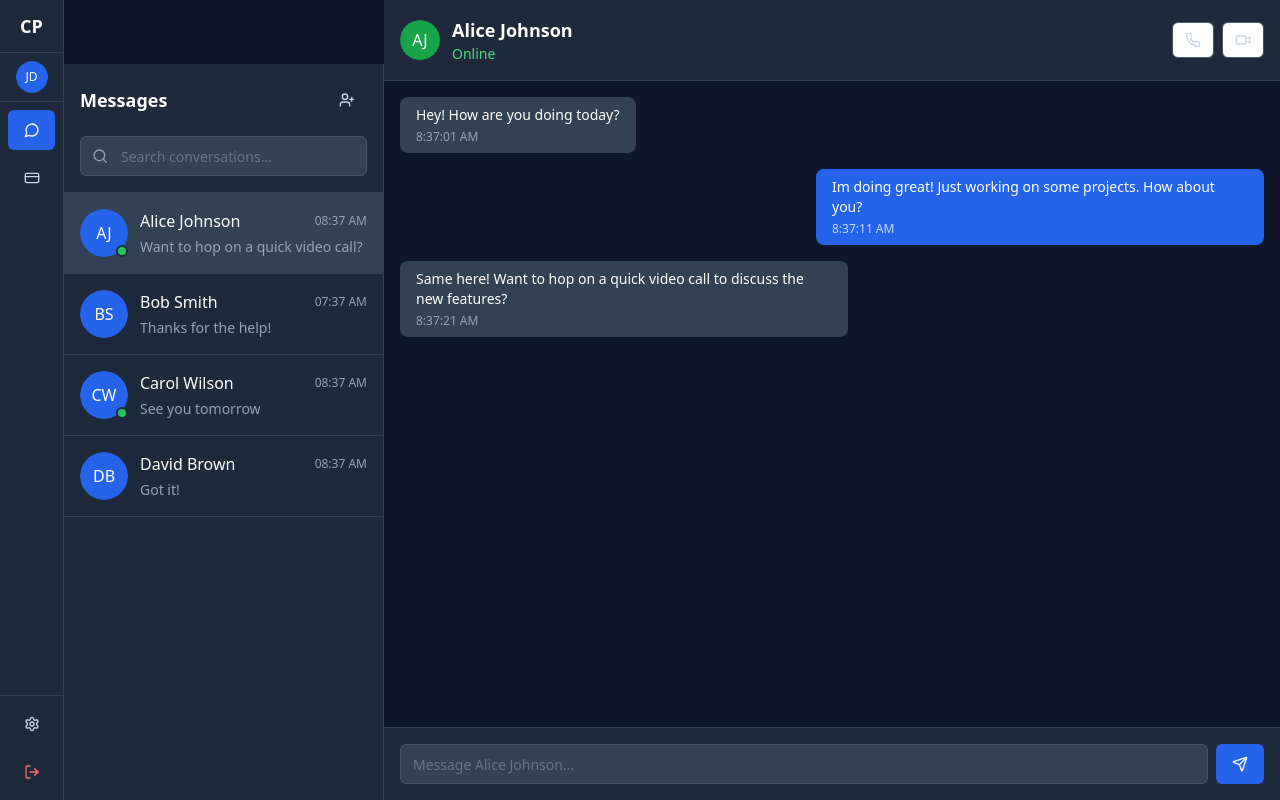
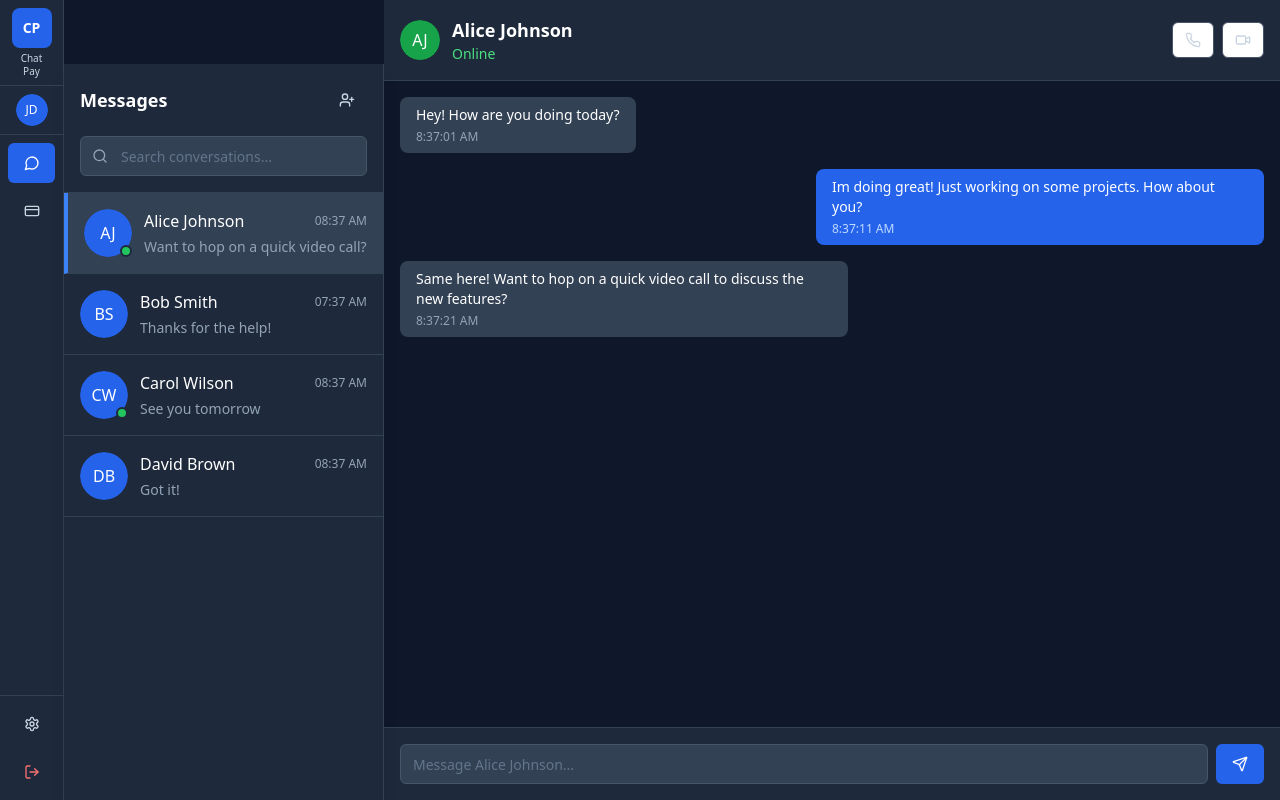
Before and after one commit to Hamid-GenAI-Eng/social-pay-link, a React (Vite) app: page / in a window 1280 px wide. Both pictures are taken after typing "name@example.com", "Sample123" into the empty fields and a click on the button "Sign In". Built offline with nearby package versions, Linux system fonts and the light colour scheme.

Commit message:
Fix: Complete app name and component alignment
- Updated the application name in the sidebar header.
- Improved component alignment for a more professional look.

```diff
--- a/src/components/chat/FriendsSidebar.tsx
+++ b/src/components/chat/FriendsSidebar.tsx
@@ -3,7 +3,7 @@ import React, { useState } from 'react';
 import { Button } from '@/components/ui/button';
 import { Input } from '@/components/ui/input';
 import { Avatar, AvatarFallback } from '@/components/ui/avatar';
-import { Search, Plus, UserPlus } from 'lucide-react';
+import { Search, UserPlus } from 'lucide-react';
 
 interface Friend {
   id: string;
@@ -64,15 +64,15 @@ export const FriendsSidebar: React.FC<FriendsSidebarProps> = ({ selectedFriend,
   );
 
   return (
-    <div className="fixed left-16 top-16 h-[calc(100vh-4rem)] w-80 bg-slate-800 border-r border-slate-700 flex flex-col">
+    <div className="fixed left-16 top-16 h-[calc(100vh-4rem)] w-80 bg-slate-800 border-r border-slate-700 flex flex-col shadow-lg">
       {/* Header */}
-      <div className="p-4 border-b border-slate-700">
+      <div className="p-4 border-b border-slate-700 bg-slate-750">
         <div className="flex items-center justify-between mb-4">
           <h2 className="text-lg font-semibold text-white">Messages</h2>
           <Button
             variant="ghost"
             size="icon"
-            className="text-slate-300 hover:bg-slate-700 hover:text-white"
+            className="text-slate-300 hover:bg-slate-700 hover:text-white transition-colors"
             title="Add Friend"
           >
             <UserPlus className="h-4 w-4" />
@@ -86,7 +86,7 @@ export const FriendsSidebar: React.FC<FriendsSidebarProps> = ({ selectedFriend,
             value={searchQuery}
             onChange={(e) => setSearchQuery(e.target.value)}
             placeholder="Search conversations..."
-            className="pl-10 bg-slate-700 border-slate-600 text-white placeholder-slate-400"
+            className="pl-10 bg-slate-700 border-slate-600 text-white placeholder-slate-400 focus:border-blue-500 focus:ring-blue-500"
           />
         </div>
       </div>
@@ -96,9 +96,9 @@ export const FriendsSidebar: React.FC<FriendsSidebarProps> = ({ selectedFriend,
         {filteredFriends.map((friend) => (
           <div
             key={friend.id}
-            className={`p-4 border-b border-slate-700 cursor-pointer transition-colors ${
+            className={`p-4 border-b border-slate-700 cursor-pointer transition-all duration-200 ${
               selectedFriend?.id === friend.id
-                ? 'bg-slate-700'
+                ? 'bg-slate-700 border-l-4 border-l-blue-500'
                 : 'hover:bg-slate-700/50'
             }`}
             onClick={() => onSelectFriend(friend)}
@@ -106,7 +106,7 @@ export const FriendsSidebar: React.FC<FriendsSidebarProps> = ({ selectedFriend,
             <div className="flex items-center space-x-3">
               <div className="relative">
                 <Avatar className="h-12 w-12">
-                  <AvatarFallback className="bg-blue-600 text-white">
+                  <AvatarFallback className="bg-blue-600 text-white font-medium">
                     {friend.name.split(' ').map(n => n[0]).join('')}
                   </AvatarFallback>
                 </Avatar>
@@ -116,7 +116,7 @@ export const FriendsSidebar: React.FC<FriendsSidebarProps> = ({ selectedFriend,
               </div>
 
               <div className="flex-1 min-w-0">
-                <div className="flex items-center justify-between">
+                <div className="flex items-center justify-between mb-1">
                   <h3 className="text-white font-medium truncate">{friend.name}</h3>
                   {friend.lastMessageTime && (
                     <span className="text-xs text-slate-400">
@@ -125,7 +125,7 @@ export const FriendsSidebar: React.FC<FriendsSidebarProps> = ({ selectedFriend,
                   )}
                 </div>
                 {friend.lastMessage && (
-                  <p className="text-sm text-slate-400 truncate mt-1">
+                  <p className="text-sm text-slate-400 truncate">
                     {friend.lastMessage}
                   </p>
                 )}
--- a/src/components/layout/Sidebar.tsx
+++ b/src/components/layout/Sidebar.tsx
@@ -14,20 +14,24 @@ interface SidebarProps {
 export const Sidebar: React.FC<SidebarProps> = ({ currentPage, onPageChange, user, onLogout }) => {
   return (
     <div className="fixed left-0 top-0 h-full w-16 bg-slate-800 border-r border-slate-700 flex flex-col">
-      {/* Header */}
-      <div className="p-3 border-b border-slate-700">
-        <h1 className="text-lg font-bold text-white text-center">CP</h1>
+      {/* Header with App Name */}
+      <div className="p-2 border-b border-slate-700 flex flex-col items-center">
+        <div className="w-10 h-10 bg-blue-600 rounded-lg flex items-center justify-center mb-1">
+          <span className="text-white font-bold text-sm">CP</span>
+        </div>
+        <div className="text-[10px] text-slate-300 font-medium text-center leading-tight">
+          <div>Chat</div>
+          <div>Pay</div>
+        </div>
       </div>
 
       {/* User Profile */}
-      <div className="p-2 border-b border-slate-700">
-        <div className="flex justify-center">
-          <Avatar className="h-8 w-8">
-            <AvatarFallback className="bg-blue-600 text-white text-xs">
-              {user?.name?.split(' ').map(n => n[0]).join('') || 'U'}
-            </AvatarFallback>
-          </Avatar>
-        </div>
+      <div className="p-2 border-b border-slate-700 flex justify-center">
+        <Avatar className="h-8 w-8">
+          <AvatarFallback className="bg-blue-600 text-white text-xs">
+            {user?.name?.split(' ').map(n => n[0]).join('') || 'U'}
+          </AvatarFallback>
+        </Avatar>
       </div>
 
       {/* Navigation */}
```
